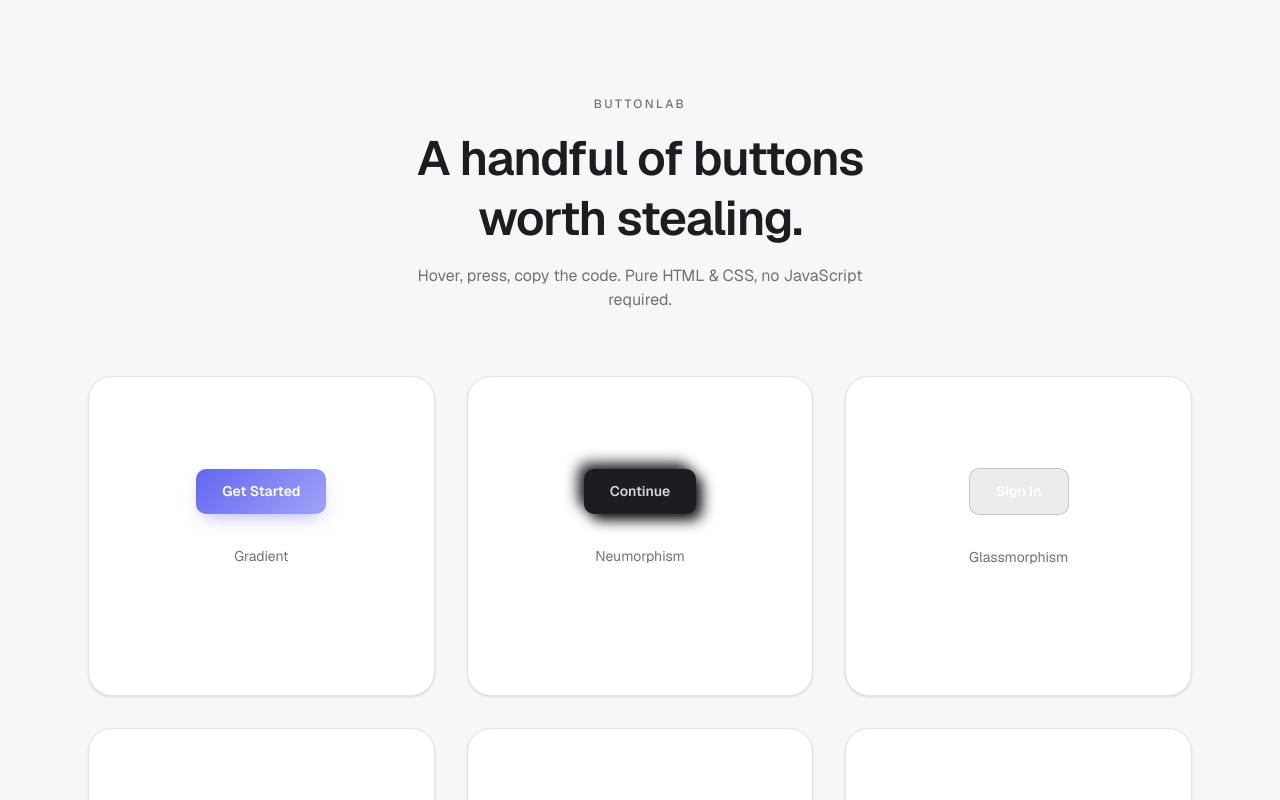
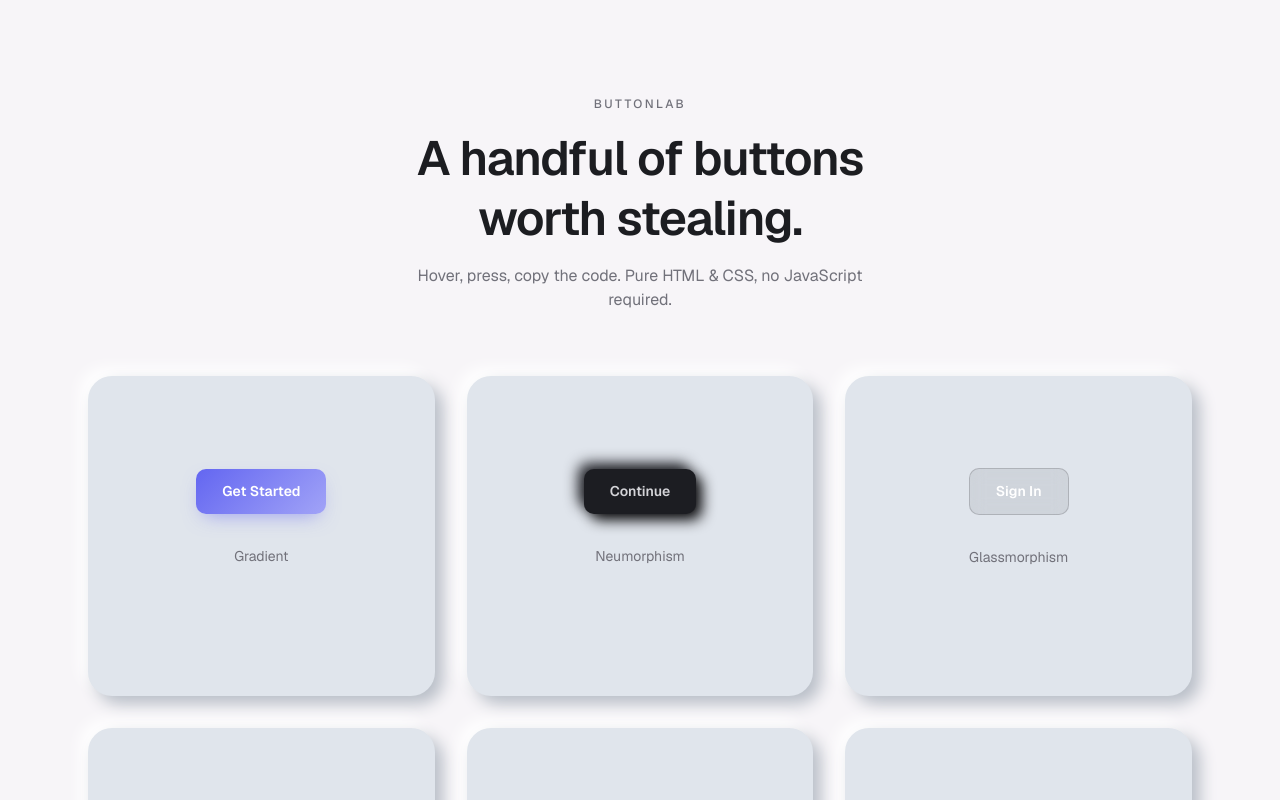
Before and after one commit to WebDevAmey/ButtonLab, a Next.js app: page / in a window 1280 px wide. Shown: the top 800 px of the page. Built offline with nearby package versions, Linux system fonts and the light colour scheme.

Commit message:
refractored the landing page and button ui

```diff
--- a/src/app/page.tsx
+++ b/src/app/page.tsx
@@ -3,7 +3,7 @@ import { buttons } from "@/registry/buttons";
 
 export default function Home() {
   return (
-    <div className="flex flex-1 flex-col bg-background">
+    <div className="flex flex-1 flex-col" style={{ backgroundColor: "#f7f5f8" }}>
       <header className="px-6 pt-24 pb-16 text-center">
         <p className="mb-4 text-xs font-medium uppercase tracking-[0.2em] text-muted-foreground">
           ButtonLab
--- a/src/components/ButtonCard.tsx
+++ b/src/components/ButtonCard.tsx
@@ -7,7 +7,13 @@ export default function ButtonCard({ button }: { button: ButtonDef }) {
   const controls = defaultControls(button.kind === "parametric" ? button.defaultAccent : "#6366f1");
 
   return (
-    <article className="group flex min-h-[320px] flex-col items-center justify-center gap-8 rounded-3xl border border-border bg-card px-8 py-16 shadow-sm transition hover:-translate-y-1 hover:border-foreground/20 hover:shadow-md">
+    <article
+      className="group flex min-h-[320px] flex-col items-center justify-center gap-8 rounded-3xl px-8 py-16 transition hover:-translate-y-1"
+      style={{
+        backgroundColor: "#e0e5ec",
+        boxShadow: "8px 8px 16px #b8bec7, -8px -8px 16px #ffffff",
+      }}
+    >
       <ButtonPreview button={button} controls={controls} />
 
       <div className="flex flex-col items-center gap-2">
```
Also changed, not shown: 1 other file (tests, documents, lock files or other folders).
